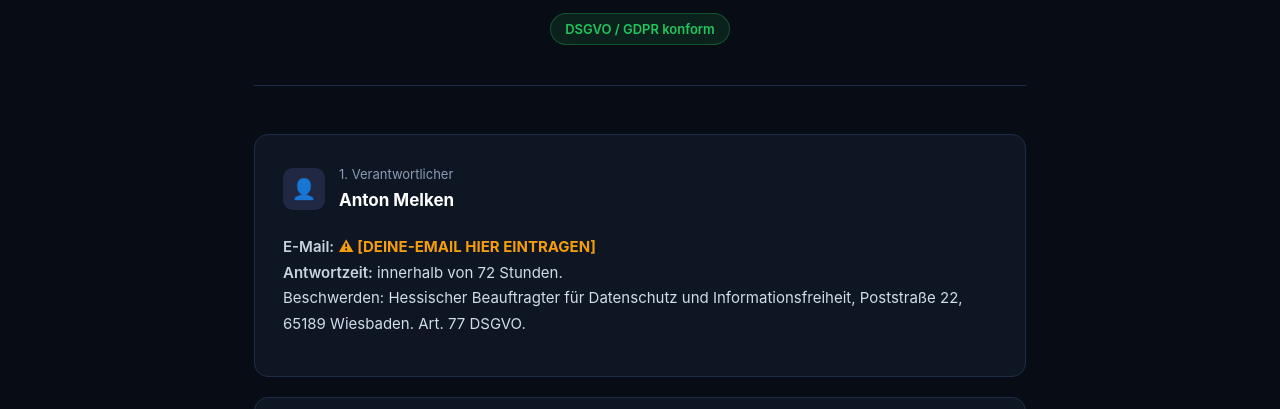
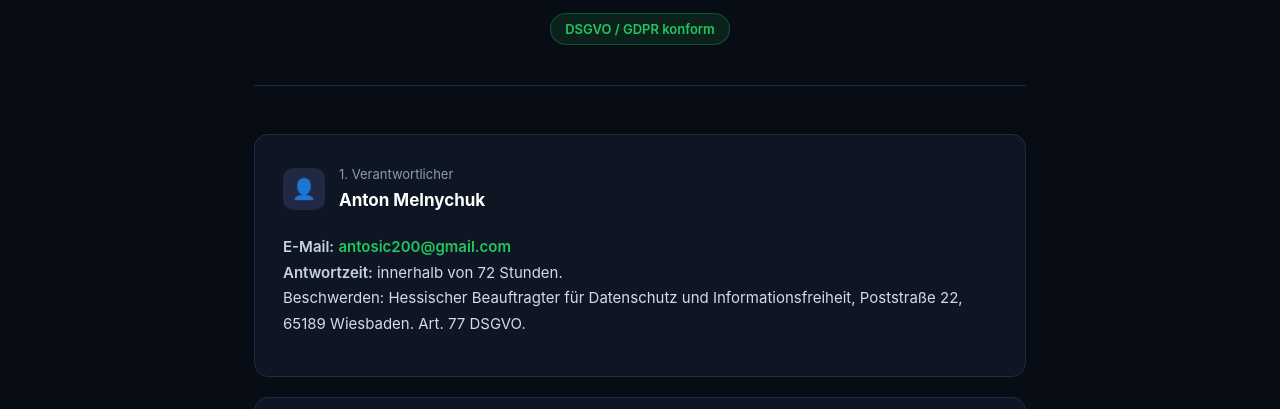
Before and after one commit to AntonMelken/private-policy-apt, a plain HTML site: page index.html in a window 1280 px wide. Shown: the part 317-726 px from the top of the page. Drawn offline with Linux system fonts and the light colour scheme.

Commit message:
Update index.html

```diff
--- a/index.html
+++ b/index.html
@@ -96,7 +96,7 @@
       border-radius: 12px; padding: 20px 24px; text-align: center; margin-top: 40px;
     }
     /* ── NEW: missing highlight ── */
-    .email-placeholder { color: var(--warn); font-weight: 700; }
+    .contact-email { color: var(--warn); font-weight: 700; }
     /* ── Icon colors ── */
     .icon-purple { background: rgba(129,140,248,.15); }
     .icon-green  { background: rgba(34,197,94,.15); }
@@ -137,14 +137,14 @@
       <div>
         <div class="section-num de">1. Verantwortlicher</div>
         <div class="section-num en" style="display:none">1. Data Controller</div>
-        <div class="section-title">Anton Melken</div>
+        <div class="section-title">Anton Melnychuk</div>
       </div>
     </div>
-    <p class="de"><span class="label">E-Mail:</span> <span class="email-placeholder">⚠ [DEINE-EMAIL HIER EINTRAGEN]</span><br>
+    <p class="de"><span class="label">E-Mail:</span> <span style="color: var(--accent2); font-weight: 600;">antosic200@gmail.com</span><br>
       <span class="label">Antwortzeit:</span> innerhalb von 72 Stunden.<br>
       Beschwerden: Hessischer Beauftragter für Datenschutz und Informationsfreiheit, Poststraße 22, 65189 Wiesbaden. Art. 77 DSGVO.
     </p>
-    <p class="en" style="display:none"><span class="label">Email:</span> <span class="email-placeholder">⚠ [ENTER YOUR EMAIL HERE]</span><br>
+    <p class="en" style="display:none"><span class="label">Email:</span> <span style="color: var(--accent2); font-weight: 600;">antosic200@gmail.com</span><br>
       <span class="label">Response time:</span> within 72 hours.<br>
       Supervisory authority: Hessischer Beauftragter für Datenschutz, Poststraße 22, 65189 Wiesbaden, Germany. Art. 77 GDPR.
     </p>
@@ -341,8 +341,8 @@
       <li>Withdrawal of consent (Art. 7(3)) – At any time, without giving reasons</li>
       <li>Lodge complaint with supervisory authority (Art. 77)</li>
     </ul>
-    <p class="de" style="margin-top:8px">Zur Ausübung deiner Rechte: <span class="email-placeholder">⚠ [DEINE-EMAIL HIER]</span></p>
-    <p class="en" style="display:none; margin-top:8px">To exercise your rights: <span class="email-placeholder">⚠ [YOUR EMAIL HERE]</span></p>
+    <p class="de" style="margin-top:8px">Zur Ausübung deiner Rechte: <span style="color: var(--accent2); font-weight: 600;">antosic200@gmail.com</span></p>
+    <p class="en" style="display:none; margin-top:8px">To exercise your rights: <span style="color: var(--accent2); font-weight: 600;">antosic200@gmail.com</span></p>
   </div>
 
   <!-- ⑩ DATENSICHERHEIT -->
@@ -496,22 +496,13 @@
     <p style="font-size:18px; margin-bottom:8px">🔒</p>
     <p class="de" style="font-weight:700; color:#fff; font-size:16px; margin-bottom:8px">Fragen zum Datenschutz?</p>
     <p class="en" style="display:none; font-weight:700; color:#fff; font-size:16px; margin-bottom:8px">Questions about privacy?</p>
-    <p class="de" style="color:var(--muted)">Kontaktiere uns: <span class="email-placeholder">⚠ [DEINE-EMAIL@EXAMPLE.COM]</span> · Antwort innerhalb 72 Stunden</p>
-    <p class="en" style="display:none; color:var(--muted)">Contact us: <span class="email-placeholder">⚠ [YOUR-EMAIL@EXAMPLE.COM]</span> · Response within 72 hours</p>
+    <p class="de" style="color:var(--muted)">Kontaktiere uns: <span style="color: var(--accent2); font-weight: 600;">antosic200@gmail.com</span> · Antwort innerhalb 72 Stunden</p>
+    <p class="en" style="display:none; color:var(--muted)">Contact us: <span style="color: var(--accent2); font-weight: 600;">antosic200@gmail.com</span> · Response within 72 hours</p>
   </div>
 
 </div>
 
-<script>
+<script data-cfasync="false" src="/cdn-cgi/scripts/5c5dd728/cloudflare-static/email-decode.min.js"></script><script>
 function setLang(lang) {
   document.querySelectorAll('.de').forEach(el => el.style.display = lang === 'de' ? '' : 'none');
-  document.querySelectorAll('.en').forEach(el => el.style.display = lang === 'en' ? '' : 'none');
-  document.getElementById('btn-de').classList.toggle('active', lang === 'de');
-  document.getElementById('btn-en').classList.toggle('active', lang === 'en');
-  document.documentElement.lang = lang;
-}
-// Default: DE
-document.querySelectorAll('.en').forEach(el => el.style.display = 'none');
-</script>
-</body>
-</html>
+  document.querySelectorAll('.en').forEach(el => el.sty
```
